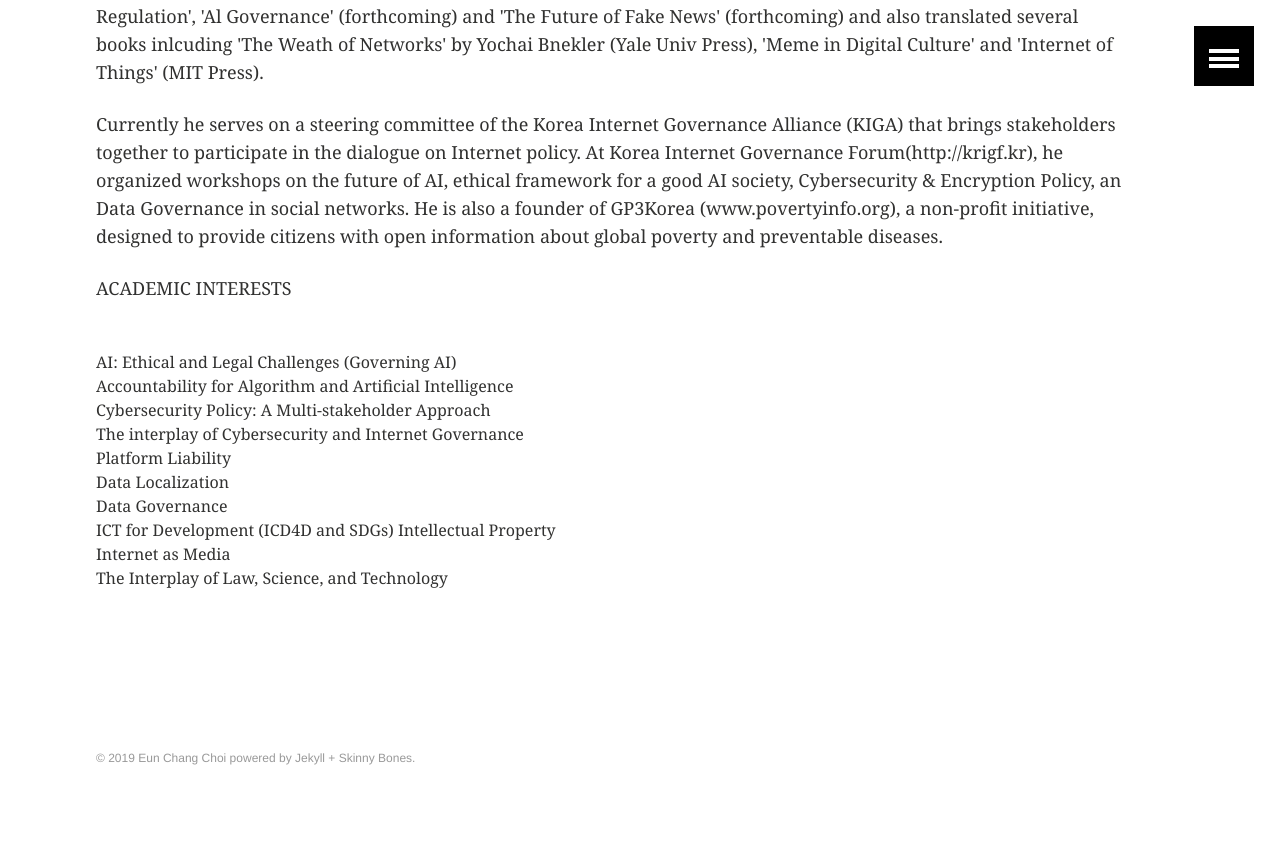
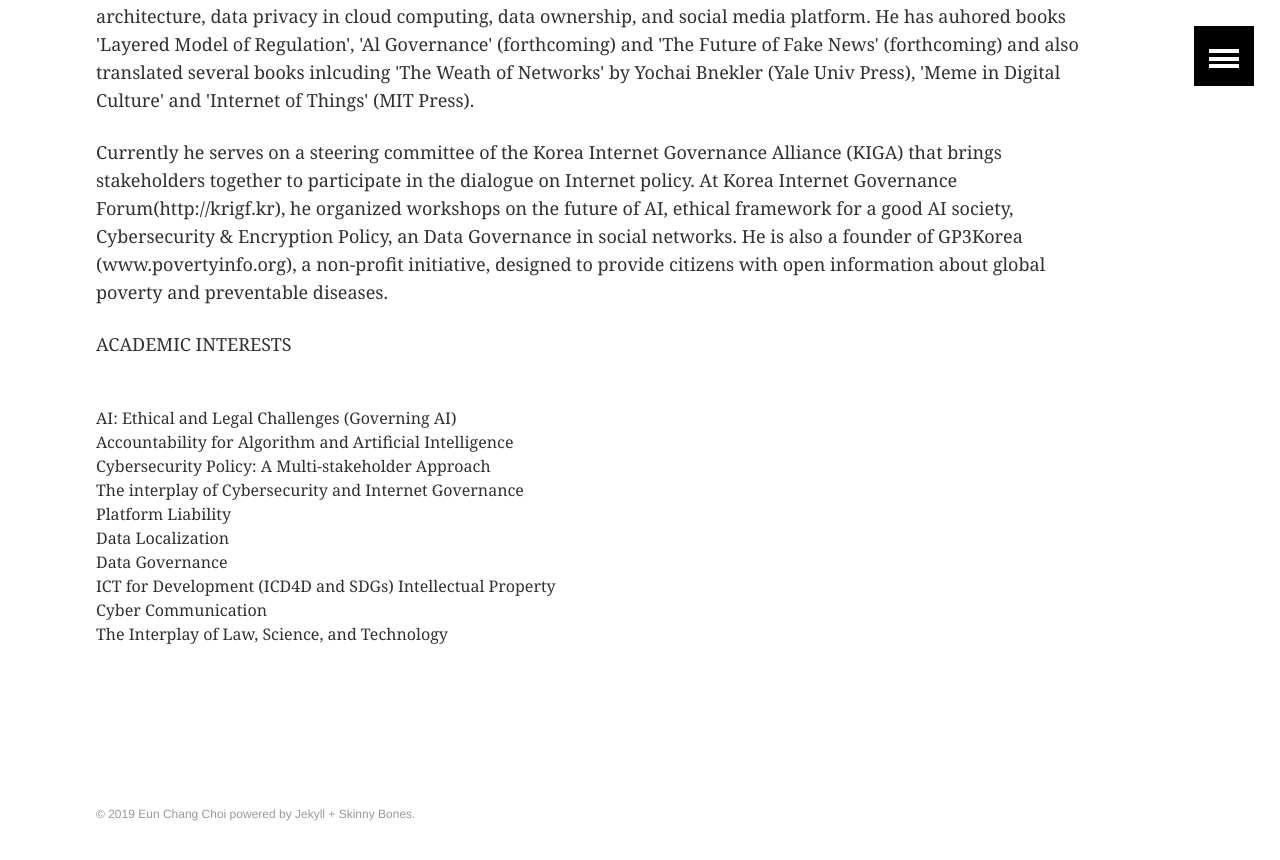
Before and after one commit to eunchangchoi/eunchangchoi.github.io, a Jekyll site: the page built from index.md, in a window 1280 px wide and 900 px high, scrolled down 770 px. Shown: the top 860 px of the window. Built offline with Jekyll 4.4.1, drawn with Linux system fonts in a browser that asks for light colours.

Commit message:
Update index.md

```diff
--- a/index.md
+++ b/index.md
@@ -9,12 +9,12 @@
 	{% include post-grid.html %}
 {% endfor %}
 </div><!-- /.tiles -->
-<div style="width:95%">
+<div style="width:93%">
 <div>
  <img style="height:250px" src="images/profile.jpg">
  <a href="https://mitpress.mit.edu/books/memes-digital-culture"><img style="vertical-align:top;height:200px;width:130px;" src="images/book1.png"></a>
  <a href="http://www.kyobobook.co.kr/product/detailViewKor.laf?ejkGb=KOR&mallGb=KOR&barcode=9791130435473&orderClick=LAG&Kc="><img style="vertical-align:top;height:200px;width:130px;" src="images/book2.jpg"></a>
- <a href="ttp://www.kyobobook.co.kr/product/detailViewKor.laf?ejkGb=KOR&mallGb=KOR&barcode=9788946062726&orderClick=LAH&Kc="><img style="vertical-align:top;height:200px;width:130px;" src="images/book3.jpg"></a>
+ <a href="http://www.kyobobook.co.kr/product/detailViewKor.laf?ejkGb=KOR&mallGb=KOR&barcode=9788946062726&orderClick=LAH&Kc="><img style="vertical-align:top;height:200px;width:130px;" src="images/book3.jpg"></a>
  <a href="http://www.kyobobook.co.kr/product/detailViewKor.laf?barcode=9791130437002&orderClick=357"><img style="vertical-align:top;height:200px;width:130px;" src="images/book4.jpg"></a>
  <a href="http://www.kyobobook.co.kr/product/detailViewKor.laf?ejkGb=KOR&mallGb=KOR&barcode=9788964361436&orderClick=LAH&Kc="><img style="vertical-align:top;height:200px;width:130px;" src="images/book5.jpg"></a>
 
@@ -22,10 +22,8 @@
 <p> His research focuses on governance of artificial intelligence and regulatory policy on emerging technologies.His articles primarily addressing underlying legal, policy issues associated with computer algorithm, Internet architecture, data privacy in cloud computing, data ownership, and social media platform. He has auhored books 'Layered Model of Regulation', 'Al Governance' (forthcoming) and 'The Future of Fake News'  (forthcoming)  and also translated several books inlcuding 'The Weath of Networks' by Yochai Bnekler (Yale Univ Press), 'Meme in Digital Culture' and 'Internet of Things' (MIT Press).
 </p>
 <p> Currently he serves on a steering committee of the Korea Internet Governance Alliance (KIGA) that brings stakeholders together to participate in the dialogue on Internet policy. At Korea Internet Governance Forum(http://krigf.kr), he organized workshops on the future of AI, ethical framework for a good AI society, Cybersecurity & Encryption Policy, an Data Governance in social networks. He is also a founder of GP3Korea (www.povertyinfo.org), a non-profit initiative, designed to provide citizens with open information about global poverty and preventable diseases.</p>
-
-
 <p>ACADEMIC INTERESTS</p><br>
-  AI: Ethical and Legal Challenges (Governing AI) <br>
+  AI: Ethical and Legal Challenges (Governing AI)<br>
   Accountability for Algorithm and Artificial Intelligence <br>
   Cybersecurity Policy: A Multi-stakeholder Approach <br>
   The interplay of Cybersecurity and Internet Governance <br>
@@ -33,6 +31,6 @@
   Data Localization <br>
   Data Governance <br>
   ICT for Development (ICD4D and SDGs)
-  Intellectual Property <br>
-  Internet as Media <br>
+  Intellectual Property<br>
+  Cyber Communication <br>
   The Interplay of Law, Science, and Technology<br>
```
